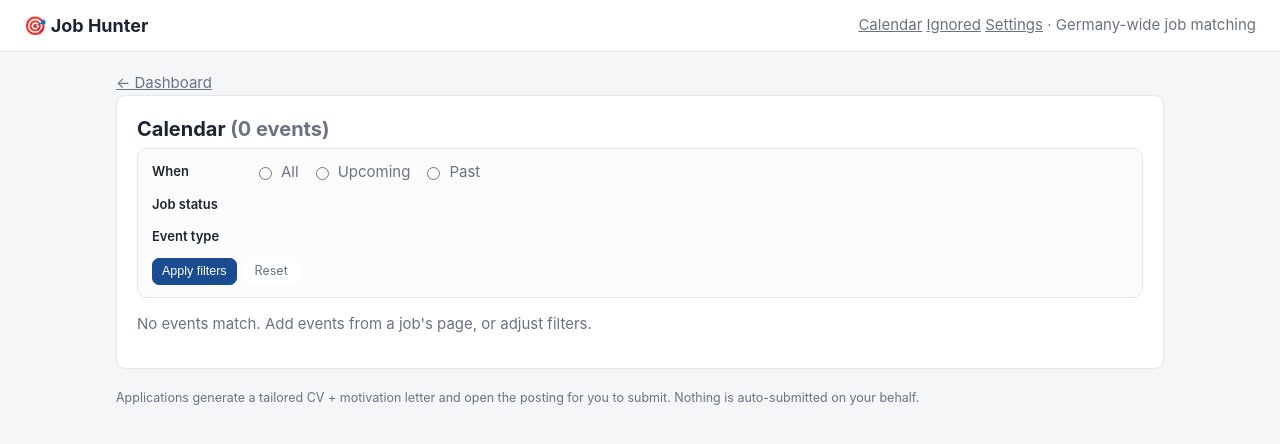
After one commit to ounis/job, a FastAPI app: template app/templates/calendar.html in a window 1280 px wide. The commit adds this page. Shown: the top 444 px of the page. Run offline with FastAPI, Linux system fonts and the light colour scheme; the template is opened without the code that fills it, so the values that code supplies are empty.

Commit message:
Add outcome statuses, per-job events + notes, and calendars with filtering
- Statuses: interviewing, accepted, rejected, no_response, withdrawn (plus
  existing new/prepared/applied/ignored); change from the job page.
- Events: schedule calls/interviews/deadlines per job (type, datetime,
  location, notes); auto-split into upcoming and past. New events table.
- Notes: timestamped free-text notes per job. New notes table.
- Calendars: per-job timeline, plus a global /calendar agenda across all jobs
  with filters (when=all/upcoming/past, job status, event type).
- FK cascade removes a job's events/notes; schema migration auto-creates tables.
- Add sample sales-CV generator script (scripts/make_sample_cv_sales.py).

```diff
--- a/app/main.py
+++ b/app/main.py
@@ -13,6 +13,7 @@ Routes:
 """
 from __future__ import annotations
 
+import datetime as _dt
 import urllib.parse
 
 from fastapi import FastAPI, Form, HTTPException, Request
@@ -33,7 +34,12 @@ from .config import (
     set_env_values,
 )
 from .logging_setup import attach_uvicorn_loggers, configure_logging, get_logger
-from .models import JobStatus
+from .models import (
+    EVENT_TYPE_LABELS,
+    STATUS_LABELS,
+    EventType,
+    JobStatus,
+)
 
 configure_logging()
 log = get_logger("app.main")
@@ -375,6 +381,84 @@ def clear_results():
     )
 
 
+@app.post("/jobs/{key:path}/status")
+def set_status_route(key: str, request: Request, status: str = Form(...)):
+    try:
+        st = JobStatus(status)
+    except ValueError:
+        return _redirect_back(request, "Unknown status.")
+    services.set_job_status(key, st)
+    return _redirect_back(request, f"Status set to {STATUS_LABELS.get(st, status)}.")
+
+
+@app.post("/jobs/{key:path}/events/add")
+def add_event_route(
+    key: str, request: Request,
+    event_type: str = Form(...), starts_at: str = Form(...),
+    title: str = Form(""), location: str = Form(""), notes: str = Form(""),
+):
+    if not starts_at.strip():
+        return _redirect_back(request, "Event needs a date/time.")
+    services.add_event(key, event_type, starts_at.strip(), title.strip(),
+                       location.strip(), notes.strip())
+    return _redirect_back(request, "Event added.")
+
+
+@app.post("/jobs/{key:path}/events/{event_id}/delete")
+def delete_event_route(key: str, event_id: int, request: Request):
+    services.delete_event(event_id)
+    return _redirect_back(request, "Event removed.")
+
+
+@app.post("/jobs/{key:path}/notes/add")
+def add_note_route(key: str, request: Request, body: str = Form(...)):
+    if not body.strip():
+        return _redirect_back(request, "Note is empty.")
+    services.add_note(key, body)
+    return _redirect_back(request, "Note added.")
+
+
+@app.post("/jobs/{key:path}/notes/{note_id}/delete")
+def delete_note_route(key: str, note_id: int, request: Request):
+    services.delete_note(note_id)
+    return _redirect_back(request, "Note removed.")
+
+
+@app.get("/calendar", response_class=HTMLResponse)
+def calendar_page(request: Request):
+    # Filters via query params: status (repeatable), type (repeatable), when.
+    qp = request.query_params
+    sel_statuses = [JobStatus(s) for s in qp.getlist("status") if s in JobStatus._value2member_map_]
+    sel_types = [EventType(t) for t in qp.getlist("type") if t in EventType._value2member_map_]
+    when = qp.get("when", "all")  # all | upcoming | past
+
+    rows = db.list_all_events(
+        statuses=sel_statuses or None,
+        event_types=sel_types or None,
+    )
+    now19 = _dt.datetime.now().isoformat()[:19]
+    if when == "upcoming":
+        rows = [r for r in rows if (r["event"].starts_at or "")[:19] >= now19]
+    elif when == "past":
+        rows = [r for r in rows if (r["event"].starts_at or "")[:19] < now19]
+        rows.reverse()
+
+    return templates.TemplateResponse(
+        request, "calendar.html",
+        {
+            "rows": rows,
+            "statuses": list(JobStatus),
+            "status_labels": STATUS_LABELS,
+            "event_types": list(EventType),
+            "event_type_labels": EVENT_TYPE_LABELS,
+            "sel_statuses": [s.value for s in sel_statuses],
+            "sel_types": [t.value for t in sel_types],
+            "when": when,
+            "flash": qp.get("msg"),
+        },
+    )
+
+
 @app.post("/jobs/{key:path}/ignore")
 def ignore(key: str, request: Request):
     services.ignore_job(key)
@@ -393,10 +477,21 @@ def job_detail(request: Request, key: str):
     if job is None:
         raise HTTPException(status_code=404, detail="Job not found")
     application = db.get_application(key)
+    events = services.split_events(db.list_events_for_job(key))
+    notes = db.list_notes_for_job(key)
     return templates.TemplateResponse(
         request,
         "job_detail.html",
-        {"job": job, "application": application},
+        {
+            "job": job,
+            "application": application,
+            "events": events,
+            "notes": notes,
+            "statuses": list(JobStatus),
+            "status_labels": STATUS_LABELS,
+            "event_types": list(EventType),
+            "event_type_labels": EVENT_TYPE_LABELS,
+        },
     )
 
 
--- a/app/static/style.css
+++ b/app/static/style.css
@@ -83,11 +83,49 @@ table.jobs th { font-size: 12px; text-transform: uppercase; color: var(--muted);
 .badge-info { background: #e7eefb; color: var(--primary); }
 .badge-applied { background: #e2f3e8; color: var(--green); }
 .badge-prepared { background: #fff3d6; color: #8a6d1a; }
+.badge-interviewing { background: #e7eefb; color: var(--primary); }
+.badge-accepted { background: #d6f5df; color: #17663a; }
+.badge-rejected { background: #f6dede; color: var(--red); }
+.badge-no_response { background: #eceff3; color: #6b7280; }
+.badge-withdrawn { background: #efe6f7; color: #6b3fa0; }
 .badge-ai { background: #e7eefb; color: var(--primary); }
 .badge-noai { background: #f1e2e2; color: var(--red); }
 .badge-ignored { background: #f1e2e2; color: var(--red); }
 .badge-new { background: #eef0f3; color: var(--muted); }
+.badge-event { background: #eaf0fb; color: var(--primary); }
 .row-prepared { background: #fffdf5; }
+
+/* Events + notes on job detail */
+.inline-form, .event-form, .note-form { display: flex; gap: 8px; flex-wrap: wrap; align-items: center; margin-bottom: 10px; }
+.event-form input, .event-form select, .inline-form select {
+  padding: 6px 8px; border: 1px solid #d5dae1; border-radius: 6px; font-size: 13px;
+}
+.note-form { flex-direction: column; align-items: stretch; max-width: 640px; }
+.note-form textarea {
+  padding: 8px 10px; border: 1px solid #d5dae1; border-radius: 6px;
+  font-size: 14px; resize: vertical; font-family: inherit;
+}
+.event-list, .note-list { list-style: none; padding: 0; margin: 8px 0 0; }
+.event-item, .note-item {
+  padding: 8px 10px; border: 1px solid var(--border); border-radius: 8px;
+  margin-bottom: 6px; display: flex; gap: 8px; align-items: center; flex-wrap: wrap;
+}
+.event-item.past { opacity: .7; }
+.event-when { font-variant-numeric: tabular-nums; font-size: 13px; color: var(--text); }
+.event-title { font-weight: 500; }
+.note-item { display: block; }
+.note-body { white-space: pre-wrap; margin: 2px 0 4px; }
+
+/* Calendar filters */
+.cal-filters {
+  display: flex; flex-direction: column; gap: 12px;
+  padding: 12px 14px; border: 1px solid var(--border); border-radius: 10px;
+  background: #fcfcfd; margin-bottom: 14px;
+}
+.filter-group { display: flex; flex-wrap: wrap; gap: 12px; align-items: center; }
+.filter-label { font-weight: 600; font-size: 13px; min-width: 90px; }
+.filter-actions { display: flex; gap: 8px; }
+.cal-table .event-when { white-space: nowrap; }
 
 .actions { display: flex; gap: 10px; margin-top: 14px; flex-wrap: wrap; align-items: center; }
 .desc { white-space: normal; line-height: 1.6; }
--- a/app/templates/base.html
+++ b/app/templates/base.html
@@ -11,6 +11,7 @@
   <header class="topbar">
     <a href="/" class="brand">🎯 Job Hunter</a>
     <nav>
+      <a href="/calendar" class="muted">Calendar</a>
       <a href="/ignored" class="muted">Ignored</a>
       <a href="/settings" class="muted">Settings</a>
       <span class="muted">· Germany-wide job matching</span>
--- /dev/null
+++ b/app/templates/calendar.html
@@ -0,0 +1,72 @@
+{% extends "base.html" %}
+{% block title %}Calendar — Job Hunter{% endblock %}
+{% block content %}
+
+<a href="/" class="muted">&larr; Dashboard</a>
+
+<section class="panel">
+  <div class="panel-head">
+    <h1>Calendar <span class="muted">({{ rows|length }} event{{ '' if rows|length == 1 else 's' }})</span></h1>
+  </div>
+
+  <form method="get" action="/calendar" class="cal-filters">
+    <div class="filter-group">
+      <span class="filter-label">When</span>
+      <label class="check-inline"><input type="radio" name="when" value="all" {{ 'checked' if when == 'all' else '' }} /> All</label>
+      <label class="check-inline"><input type="radio" name="when" value="upcoming" {{ 'checked' if when == 'upcoming' else '' }} /> Upcoming</label>
+      <label class="check-inline"><input type="radio" name="when" value="past" {{ 'checked' if when == 'past' else '' }} /> Past</label>
+    </div>
+
+    <div class="filter-group">
+      <span class="filter-label">Job status</span>
+      {% for st in statuses %}
+      <label class="check-inline">
+        <input type="checkbox" name="status" value="{{ st.value }}" {{ 'checked' if st.value in sel_statuses else '' }} />
+        {{ status_labels[st] }}
+      </label>
+      {% endfor %}
+    </div>
+
+    <div class="filter-group">
+      <span class="filter-label">Event type</span>
+      {% for et in event_types %}
+      <label class="check-inline">
+        <input type="checkbox" name="type" value="{{ et.value }}" {{ 'checked' if et.value in sel_types else '' }} />
+        {{ event_type_labels[et] }}
+      </label>
+      {% endfor %}
+    </div>
+
+    <div class="filter-actions">
+      <button type="submit" class="btn btn-primary small">Apply filters</button>
+      <a href="/calendar" class="btn btn-ghost small">Reset</a>
+    </div>
+  </form>
+
+  {% if rows %}
+  <table class="jobs cal-table">
+    <thead>
+      <tr><th>When</th><th>Type</th><th>Job</th><th>Company</th><th>Status</th><th>Details</th></tr>
+    </thead>
+    <tbody>
+      {% for r in rows %}
+      <tr>
+        <td class="event-when">{{ r.event.starts_at[:16]|replace('T', ' ') }}</td>
+        <td><span class="badge badge-event">{{ event_type_labels[r.event.event_type] }}</span></td>
+        <td><a href="/jobs/{{ r.job_key }}">{{ r.job_title }}</a></td>
+        <td>{{ r.job_company }}</td>
+        <td><span class="badge badge-{{ r.job_status }}">{{ r.job_status }}</span></td>
+        <td class="muted small">
+          {{ r.event.title or '' }}
+          {% if r.event.location %} · {{ r.event.location }}{% endif %}
+        </td>
+      </tr>
+      {% endfor %}
+    </tbody>
+  </table>
+  {% else %}
+  <p class="muted">No events match. Add events from a job's page, or adjust filters.</p>
+  {% endif %}
+</section>
+
+{% endblock %}
```
Also changed, not shown: app/db.py (+137 -0 lines), app/models.py (+70 -0 lines), app/services.py (+62 -1 lines), app/templates/job_detail.html (+93 -0 lines), scripts/make_sample_cv_sales.py (added, +98 -0 lines).
